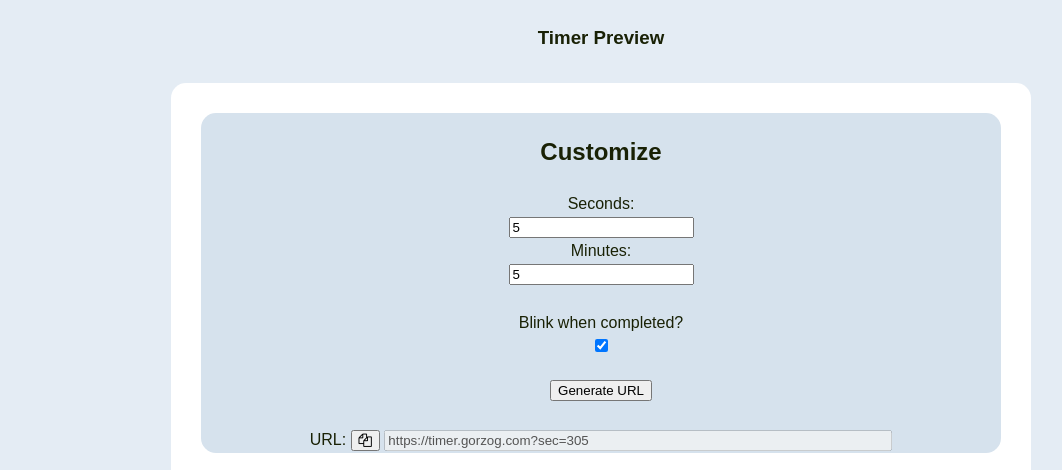
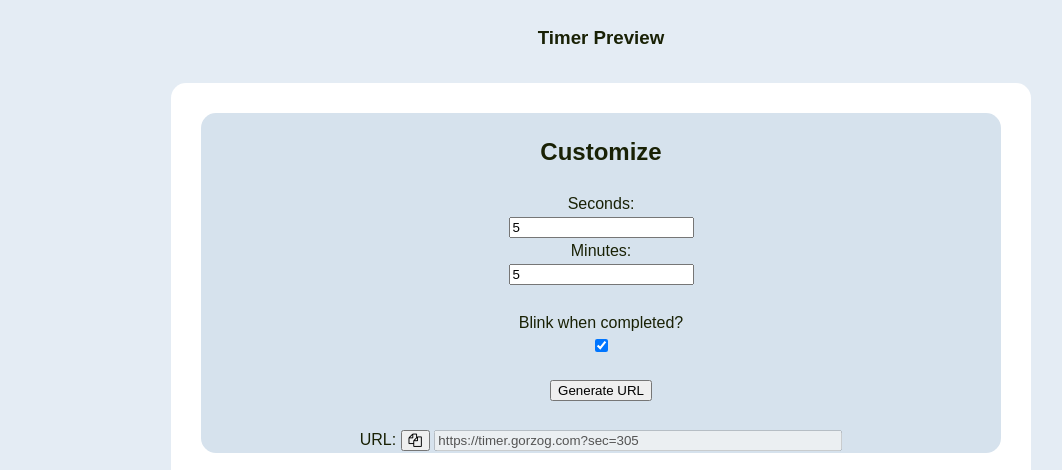
Before and after one commit to Vincenzo160/SimpleWebTimer, a plain HTML site: page customize.html in a window 1280 px wide. Both pictures are taken after typing "5", "5" into the empty fields and a click on the button "Generate URL". Shown: the part 313-783 px from the top of the page, without its empty margins (39-1101 px from the left). Drawn offline with Linux system fonts and the light colour scheme.

Commit message:
Changed result box layout

```diff
--- a/customize.html
+++ b/customize.html
@@ -134,7 +134,6 @@
   <h3>Timer Preview</h3>
 
   <div class="article">
-    <!-- <p class="note">Note: This project includes the display driver for the Waveshare Pico e-Paper 2.9 (B) display provided by Waveshare</p> -->
     <div class="center" style="background-color: #d6e2ed; border-radius: 15px;">
       <h2>Customize</h2>
       <label for="sec">Seconds:</label>
@@ -150,7 +149,7 @@
       <div id="results" style="display: none;">
         <label for="result">URL:</label>
         <button id="copy"><i class="fa fa-copy"></i></button>
-        <input type="text" name="result" id="result" disabled value="https://timer.gorzog.com" style="width: 500px;">
+        <input type="text" name="result" id="result" disabled value="https://timer.gorzog.com" style="width: 400px;">
       </div>
     </div>
 
```
